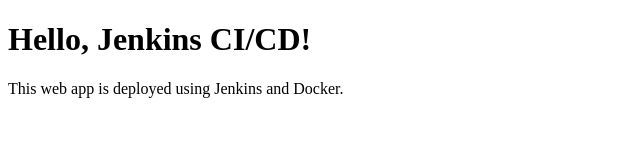
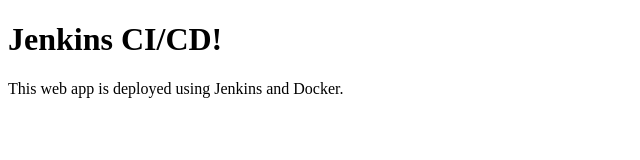
Before and after one commit to Shraddha571997/ci-cd-webapp, a plain HTML site: page index.html in a window 1280 px wide. Shown: the whole page, without its empty margins (0-640 px from the left). Drawn offline with Linux system fonts and the light colour scheme.

Commit message:
Update index.html

```diff
--- a/index.html
+++ b/index.html
@@ -4,7 +4,7 @@
     <title>My Web App</title>
 </head>
 <body>
-    <h1>Hello, Jenkins CI/CD!</h1>
+    <h1> Jenkins CI/CD!</h1>
     <p>This web app is deployed using Jenkins and Docker.</p>
 </body>
 </html>
```
